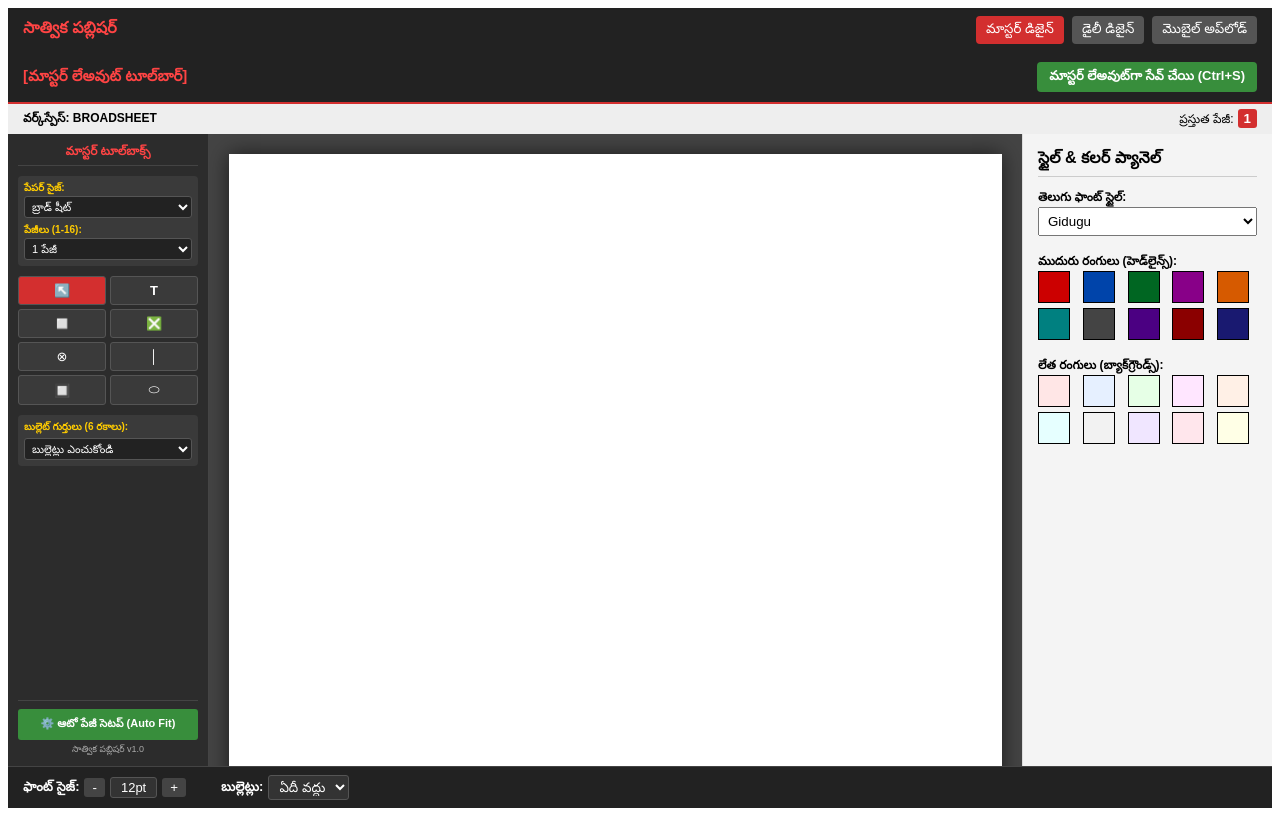
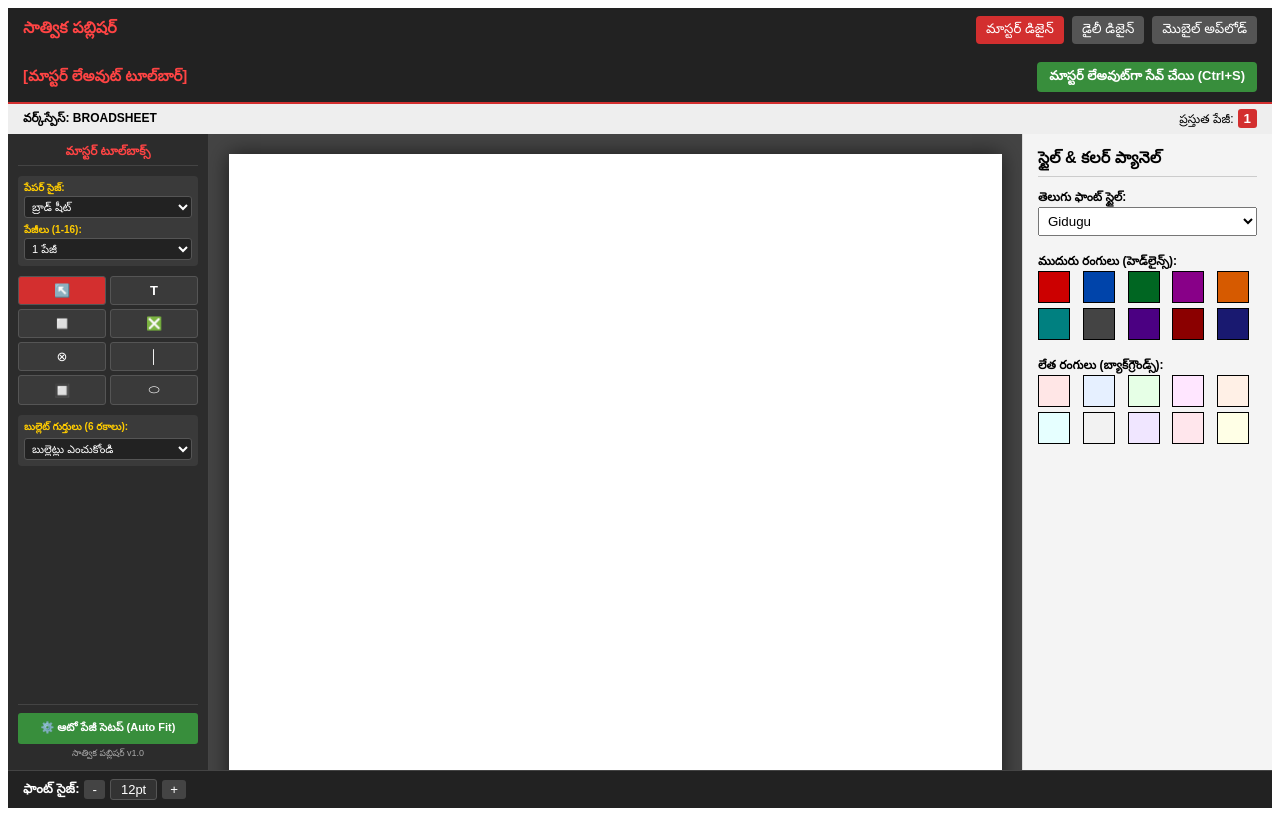
Before and after one commit to jpd-123/yuvagalam-newspaper-design, a React (Vite) app: page / in a window 1280 px wide. Built offline with nearby package versions, Linux system fonts and the light colour scheme.

Commit message:
Remove bullet selection from BottomStyleBar
Removed bullet selection UI from BottomStyleBar component.

```diff
--- a/src/components/Panels/BottomStyleBar.jsx
+++ b/src/components/Panels/BottomStyleBar.jsx
@@ -9,16 +9,6 @@ export function BottomStyleBar() {
         <span style={{ background: '#333', padding: '2px 10px', borderRadius: '3px', border: '1px solid #555' }}>12pt</span>
         <button style={{ background: '#444', color: '#fff', border: 'none', padding: '2px 8px', cursor: 'pointer', borderRadius: '3px' }}>+</button>
       </div>
-
-      <div style={{ display: 'flex', alignItems: 'center', gap: '5px', marginLeft: '20px' }}>
-        <span style={{ fontWeight: 'bold' }}>బుల్లెట్లు:</span>
-        <select style={{ background: '#333', color: '#fff', border: '1px solid #555', padding: '3px 6px', borderRadius: '3px' }}>
-          <option value="none">ఏదీ వద్దు</option>
-          <option value="bullet1">బుల్లెట్ 1</option>
-          <option value="bullet2">బుల్లెట్ 2</option>
-          <option value="bullet3">బుల్లెట్ 3</option>
-        </select>
-      </div>
     </div>
   );
 }
```
